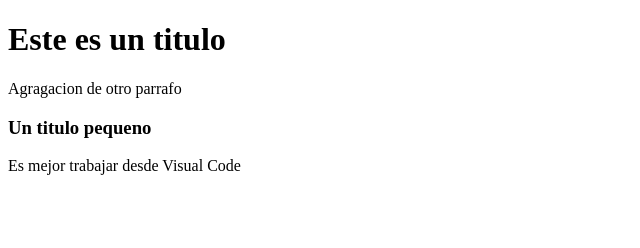
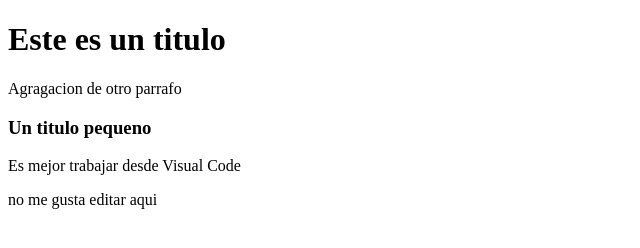
Before and after one commit to jorgeib/ejemplohtml, a plain HTML site: page index.html in a window 1280 px wide. Shown: the whole page, without its empty margins (0-640 px from the left). Drawn offline with Linux system fonts and the light colour scheme.

Commit message:
Update index.html

```diff
--- a/index.html
+++ b/index.html
@@ -11,6 +11,7 @@
     <p>Agragacion de otro parrafo</p>
     <h3>Un titulo pequeno</h3>
     <p>Es mejor trabajar desde Visual Code</p>
+    <p>no me gusta editar aqui</p>
 
 </body>
 </html>
```
